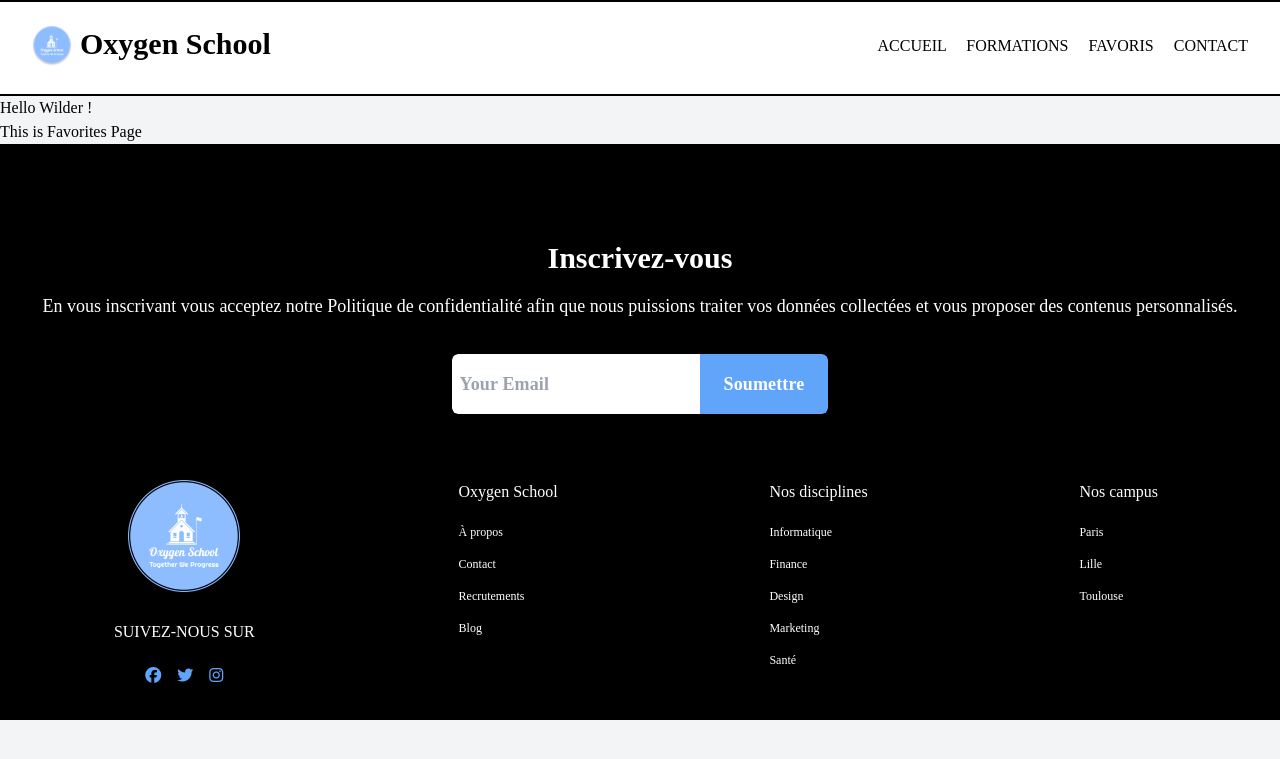
After one commit to WildCodeSchool/oxygen-mvc, a PHP site: template src/View/Favorites/index.html.twig in a window 1280 px wide. The commit adds this page. Shown: the top 759 px of the page. Run offline with PHP 8.4, Linux system fonts and the light colour scheme; the template is opened without the code that fills it, so the values that code supplies are empty; some libraries are stand-ins or nearby versions; some web fonts are replaced.

Commit message:
all pages linked navbar

```diff
--- /dev/null
+++ b/src/View/Contact/index.html.twig
@@ -0,0 +1,6 @@
+{% extends 'layout.html.twig' %}
+
+{% block content %}
+    <h1>Hello Wilder !</h1>
+    <p>This is Contact Page</p>
+{% endblock %}
--- /dev/null
+++ b/src/View/Favorites/index.html.twig
@@ -0,0 +1,6 @@
+{% extends 'layout.html.twig' %}
+
+{% block content %}
+    <h1>Hello Wilder !</h1>
+    <p>This is Favorites Page</p>
+{% endblock %}
--- /dev/null
+++ b/src/View/Formations/index.html.twig
@@ -0,0 +1,6 @@
+{% extends 'layout.html.twig' %}
+
+{% block content %}
+    <h1>Hello Wilder !</h1>
+    <p>This is Formations Page</p>
+{% endblock %}
--- /dev/null
+++ b/src/View/Item/btnbacktotop.html.twig
@@ -0,0 +1,5 @@
+<button
+    class="w-10 h-10 flex items-center justify-center bg-white border-2 border-black text-black rounded-xl opacity-80 hover:opacity-100 fixed right-4 bottom-4"
+    data-backtop="#">
+    <i class="texl-2xl fa-solid fa-arrow-up"></i>
+</button>
--- a/src/View/Item/navbar.html.twig
+++ b/src/View/Item/navbar.html.twig
@@ -25,11 +25,11 @@
         <nav class="max-lg:flex max-lg:flex-col max-lg:h-full max-lg:overflow-auto lg:space-x-4">
             <a href="/"
                 class="active max-lg:py-3 max-lg:px-4 max-lg:border-b max-lg:border-black hover:text-[#3068E0] [&.active]:text-[#3068E0]">Accueil</a>
-            <a href="#"
+            <a href="/formations"
                 class="max-lg:py-3 max-lg:px-4 max-lg:border-b max-lg:border-black hover:text-[#3068E0] [&.active]:text-[#3068E0]">Formations</a>
-            <a href="#"
+            <a href="/favorites"
                 class="max-lg:py-3 max-lg:px-4 max-lg:border-b max-lg:border-black hover:text-[#3068E0] [&.active]:text-[#3068E0]">Favoris</a>
-            <a href="#"
+            <a href="/contact"
                 class="max-lg:py-3 max-lg:px-4 max-lg:border-b max-lg:border-black hover:text-[#3068E0] [&.active]:text-[#3068E0]">Contact</a>
         </nav>
       </div>
--- a/src/View/layout.html.twig
+++ b/src/View/layout.html.twig
@@ -26,6 +26,7 @@
     {% block content %}{% endblock %}
 
     {% include 'Item/footer.html.twig' %}
+    {% include 'Item/btnbacktotop.html.twig' %}
     {% block javascript %}{% endblock %}
     <script src="/assets/js/script.js"></script>
 </body>
--- a/src/routes.php
+++ b/src/routes.php
@@ -8,6 +8,9 @@
 // e.g route '/item/edit?id=1' will execute $itemController->edit(1)
 return [
     '' => ['HomeController', 'index',],
+    'formations' => ['FormationsController', 'index',],
+    'favorites' => ['FavoritesController', 'index',],
+    'contact' => ['ContactController', 'index',],
     'items' => ['ItemController', 'index',],
     'items/edit' => ['ItemController', 'edit', ['id']],
     'items/show' => ['ItemController', 'show', ['id']],
```
Also changed, not shown: src/Controller/ContactController.php (added, +14 -0 lines), src/Controller/FavoritesController.php (added, +14 -0 lines), src/Controller/FormationsController.php (added, +14 -0 lines), public/assets/js/script.js.
